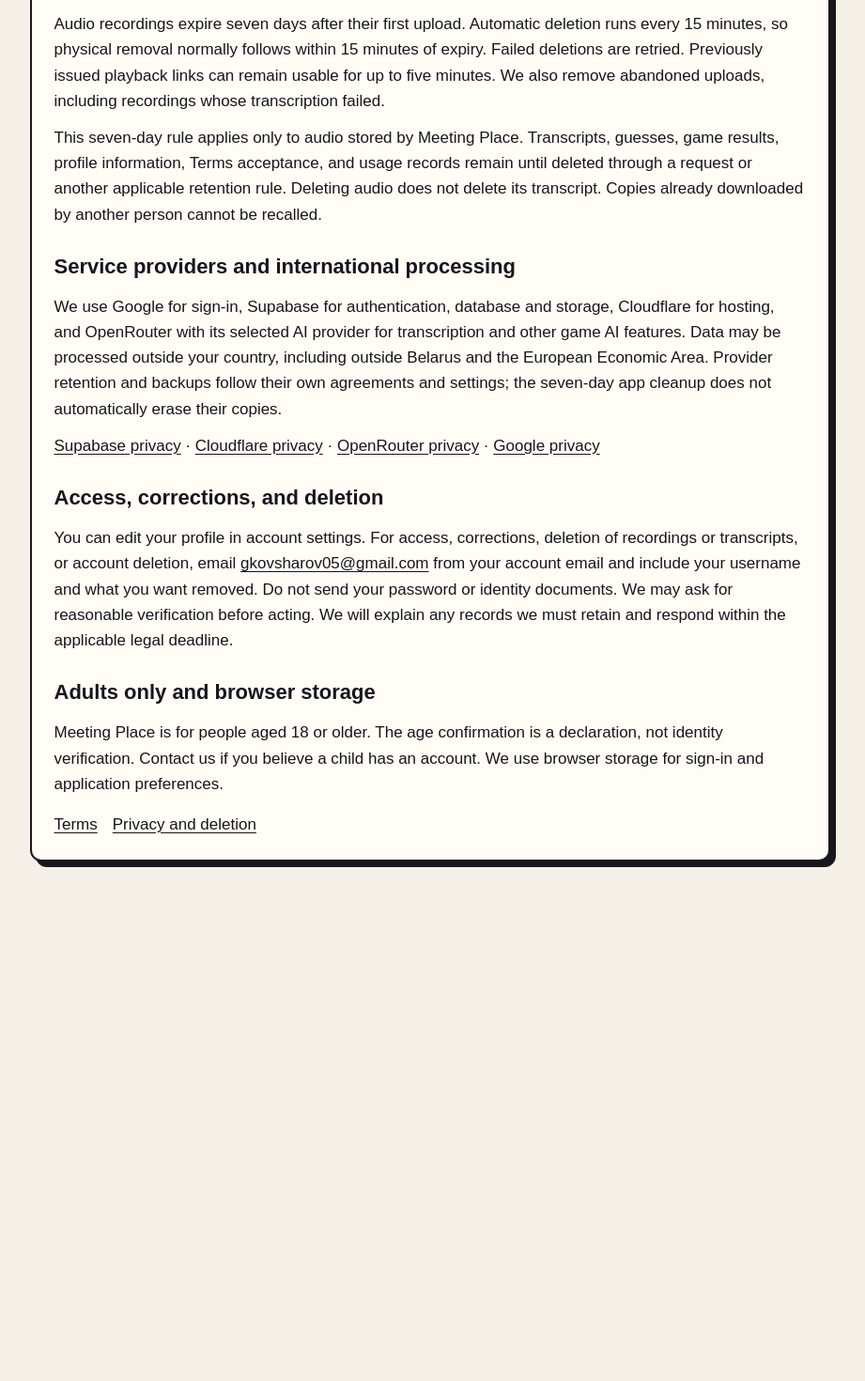
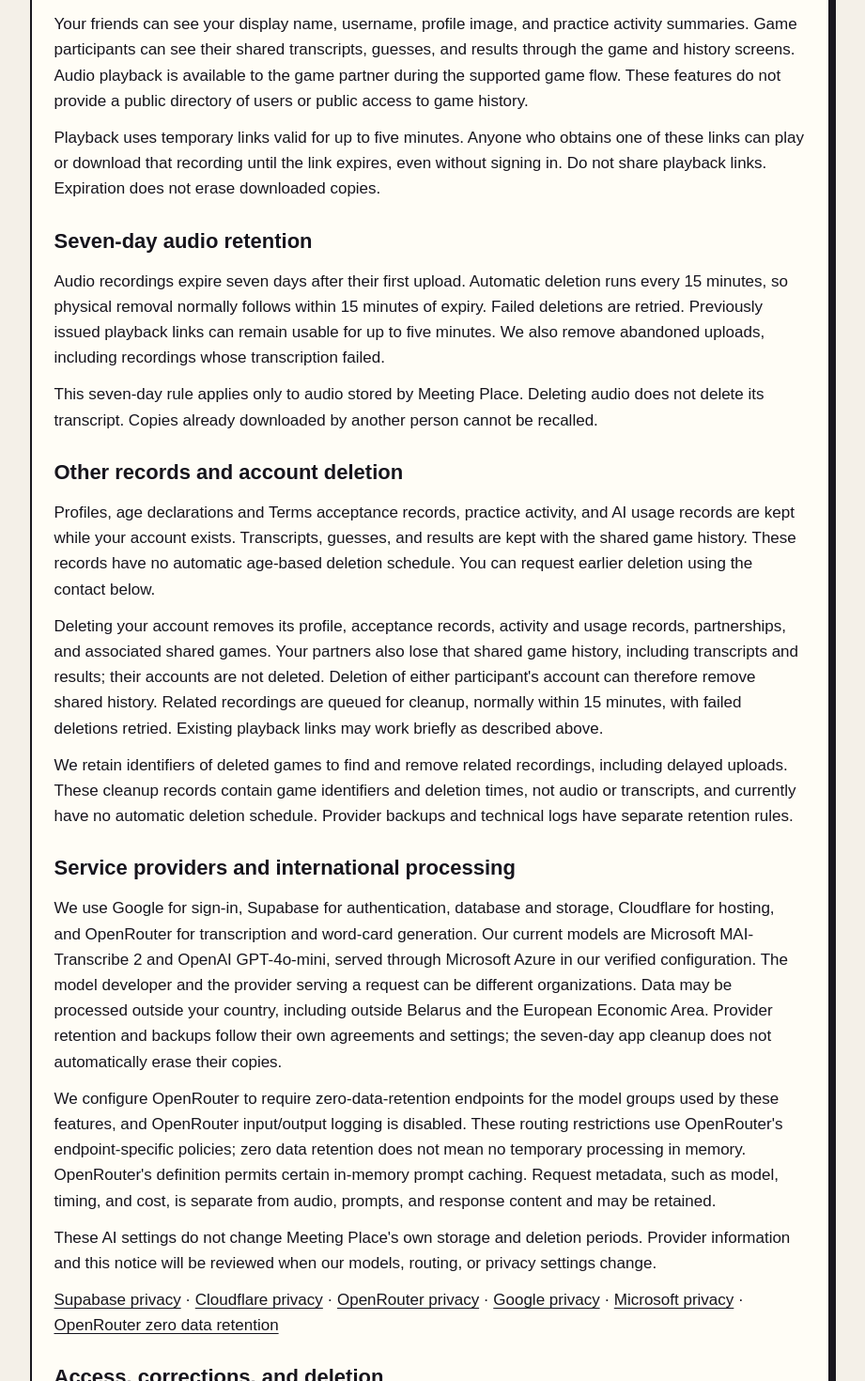
Before and after one commit to Gamshik/meeting_place, a React (Vite) app: page /privacy in a window 1280 px wide. Shown: the part 700-2170 px from the top of the page at 94% size, without its empty margins (175-1096 px from the left). Before the commit the page ends 1641 px from the top, so only its background shows below. Built offline with nearby package versions, Linux system fonts and the light colour scheme; no server answers.

Commit message:
docs: clarify privacy disclosures for AI processing and data retention

```diff
--- a/src/client/pages/LegalPage/LegalPage.tsx
+++ b/src/client/pages/LegalPage/LegalPage.tsx
@@ -29,9 +29,9 @@
               Google sign-in and Supabase Auth provide your account identity, email, name, and
               profile image. We store your profile, username, time zone, partnerships, game
               activity, transcripts, guesses, and results to provide English practice and your
-              history. We also record AI usage and estimated costs to operate the service. Hosting
-              and authentication services may process technical information such as IP addresses and
-              security logs.
+              history. We also record provider-reported AI usage and costs, where available, to
+              operate the service. Hosting and authentication services may process technical
+              information such as IP addresses and security logs.
             </p>
             <h2>Your recordings</h2>
             <p>
@@ -42,6 +42,19 @@
               record other people without their permission or include sensitive personal
               information.
             </p>
+            <h2>What other users can see</h2>
+            <p>
+              Your friends can see your display name, username, profile image, and practice activity
+              summaries. Game participants can see their shared transcripts, guesses, and results
+              through the game and history screens. Audio playback is available to the game partner
+              during the supported game flow. These features do not provide a public directory of
+              users or public access to game history.
+            </p>
+            <p>
+              Playback uses temporary links valid for up to five minutes. Anyone who obtains one of
+              these links can play or download that recording until the link expires, even without
+              signing in. Do not share playback links. Expiration does not erase downloaded copies.
+            </p>
             <h2>Seven-day audio retention</h2>
             <p>
               Audio recordings expire seven days after their first upload. Automatic deletion runs
@@ -51,26 +64,67 @@
               transcription failed.
             </p>
             <p>
-              This seven-day rule applies only to audio stored by Meeting Place. Transcripts,
-              guesses, game results, profile information, Terms acceptance, and usage records remain
-              until deleted through a request or another applicable retention rule. Deleting audio
-              does not delete its transcript. Copies already downloaded by another person cannot be
+              This seven-day rule applies only to audio stored by Meeting Place. Deleting audio does
+              not delete its transcript. Copies already downloaded by another person cannot be
               recalled.
+            </p>
+            <h2>Other records and account deletion</h2>
+            <p>
+              Profiles, age declarations and Terms acceptance records, practice activity, and AI
+              usage records are kept while your account exists. Transcripts, guesses, and results
+              are kept with the shared game history. These records have no automatic age-based
+              deletion schedule. You can request earlier deletion using the contact below.
+            </p>
+            <p>
+              Deleting your account removes its profile, acceptance records, activity and usage
+              records, partnerships, and associated shared games. Your partners also lose that
+              shared game history, including transcripts and results; their accounts are not
+              deleted. Deletion of either participant's account can therefore remove shared history.
+              Related recordings are queued for cleanup, normally within 15 minutes, with failed
+              deletions retried. Existing playback links may work briefly as described above.
+            </p>
+            <p>
+              We retain identifiers of deleted games to find and remove related recordings,
+              including delayed uploads. These cleanup records contain game identifiers and deletion
+              times, not audio or transcripts, and currently have no automatic deletion schedule.
+              Provider backups and technical logs have separate retention rules.
             </p>
             <h2>Service providers and international processing</h2>
             <p>
               We use Google for sign-in, Supabase for authentication, database and storage,
-              Cloudflare for hosting, and OpenRouter with its selected AI provider for transcription
-              and other game AI features. Data may be processed outside your country, including
-              outside Belarus and the European Economic Area. Provider retention and backups follow
-              their own agreements and settings; the seven-day app cleanup does not automatically
-              erase their copies.
+              Cloudflare for hosting, and OpenRouter for transcription and word-card generation. Our
+              current models are Microsoft MAI-Transcribe 2 and OpenAI GPT-4o-mini, served through
+              Microsoft Azure in our verified configuration. The model developer and the provider
+              serving a request can be different organizations. Data may be processed outside your
+              country, including outside Belarus and the European Economic Area. Provider retention
+              and backups follow their own agreements and settings; the seven-day app cleanup does
+              not automatically erase their copies.
+            </p>
+            <p>
+              We configure OpenRouter to require zero-data-retention endpoints for the model groups
+              used by these features, and OpenRouter input/output logging is disabled. These routing
+              restrictions use OpenRouter's endpoint-specific policies; zero data retention does not
+              mean no temporary processing in memory. OpenRouter's definition permits certain
+              in-memory prompt caching. Request metadata, such as model, timing, and cost, is
+              separate from audio, prompts, and response content and may be retained.
+            </p>
+            <p>
+              These AI settings do not change Meeting Place's own storage and deletion periods.
+              Provider information and this notice will be reviewed when our models, routing, or
+              privacy settings change.
             </p>
             <p>
               <a href="https://supabase.com/privacy">Supabase privacy</a> ·{' '}
               <a href="https://www.cloudflare.com/privacypolicy/">Cloudflare privacy</a> ·{' '}
               <a href="https://openrouter.ai/privacy">OpenRouter privacy</a> ·{' '}
-              <a href="https://policies.google.com/privacy">Google privacy</a>
+              <a href="https://policies.google.com/privacy">Google privacy</a> ·{' '}
+              <a href="https://www.microsoft.com/en-us/privacy/privacystatement">
+                Microsoft privacy
+              </a>{' '}
+              ·{' '}
+              <a href="https://openrouter.ai/docs/guides/features/zdr">
+                OpenRouter zero data retention
+              </a>
             </p>
             <h2>Access, corrections, and deletion</h2>
             <p>
--- a/src/shared/legal.ts
+++ b/src/shared/legal.ts
@@ -1,7 +1,7 @@
 import { z } from 'zod'
 
 export const TERMS_VERSION = '2026-10-04'
-export const PRIVACY_VERSION = '2026-10-04'
+export const PRIVACY_VERSION = '2026-10-05'
 export const PRIVACY_CONTACT = 'gkovsharov05@gmail.com'
 export const OPERATOR_NAME = 'Kovsharov Gleb'
 export const acceptTermsSchema = z
```
Also changed, not shown: 1 other file (tests, documents, lock files or other folders).
